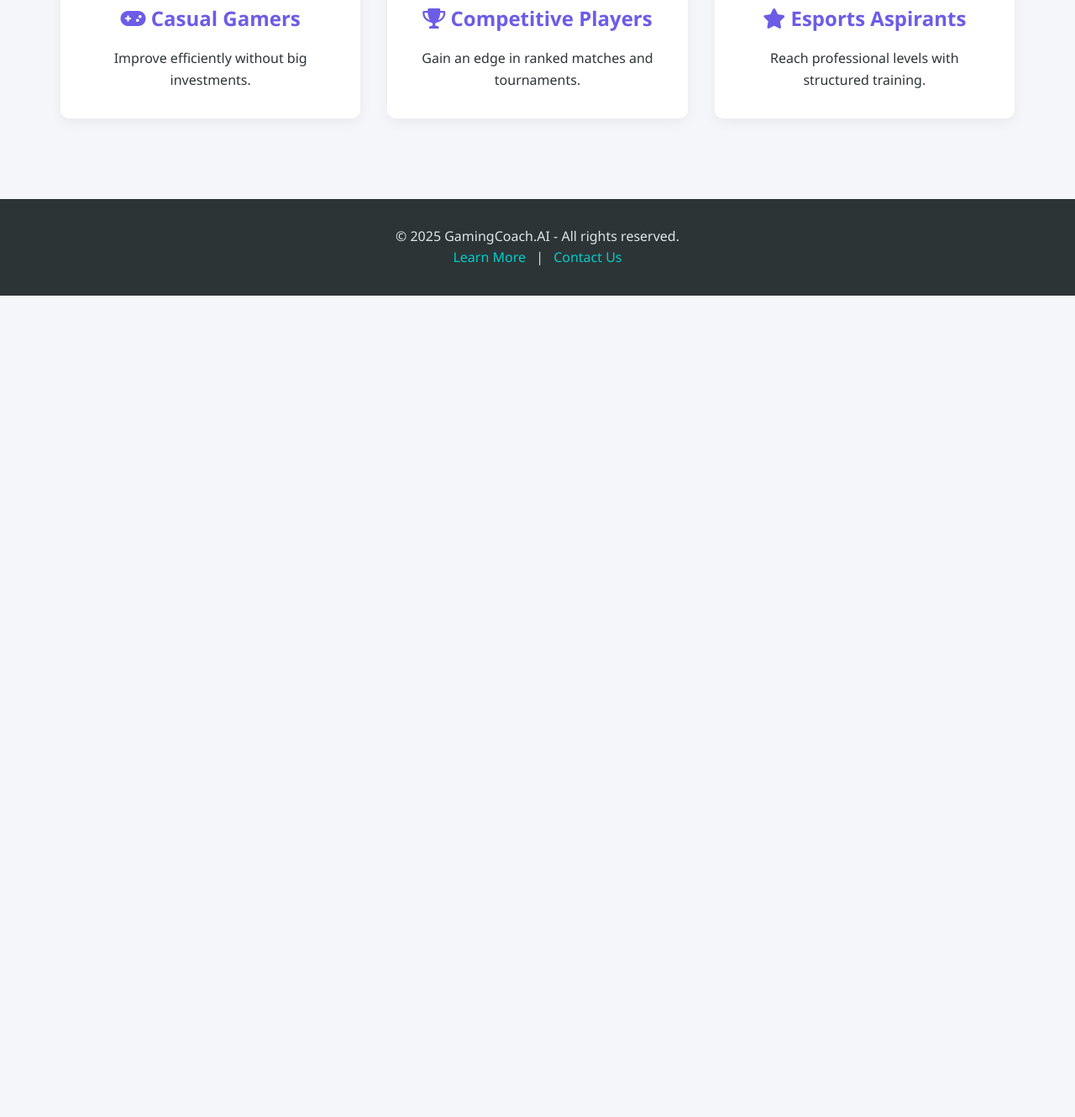
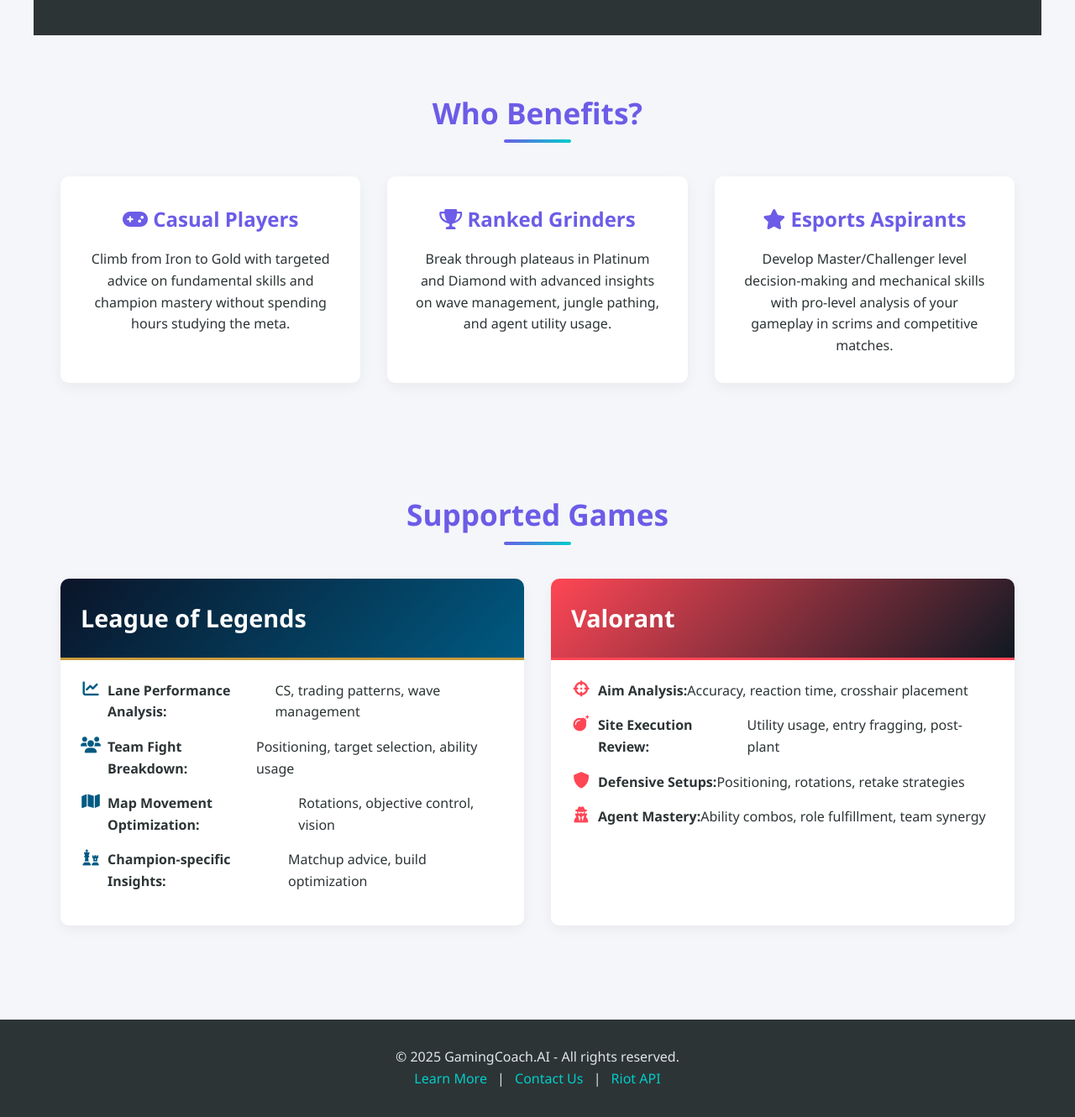
Before and after one commit to AlanYy-42/gaming-coach-ai, a plain HTML site: page index.html in a window 1280 px wide. Shown: the part 1301-2631 px from the top of the page at 84% size. Before the commit the page ends 1653 px from the top, so only its background shows below. Drawn offline with Linux system fonts and the light colour scheme.

Commit message:
first commit

```diff
--- a/index.html
+++ b/index.html
@@ -10,23 +10,27 @@
 <body>
     <header>
         <h1>GamingCoach.AI</h1>
-        <p>Level up your game with personalized AI coaching</p>
+        <p>Level up your Riot Games experience with personalized AI coaching</p>
+        <div class="game-icons">
+            <span class="game-icon lol">LoL</span>
+            <span class="game-icon valorant">VAL</span>
+        </div>
     </header>
 
     <section id="problem">
         <h2>The Problem: Inefficient Improvement</h2>
-        <p><strong>Lack of Feedback:</strong> Gamers struggle without personalized insights.</p>
-        <p><strong>Time Consuming:</strong> Trial and error learning is inefficient.</p>
-        <p><strong>Limited Coaching:</strong> Professional coaching is not widely accessible.</p>
+        <p><strong>Lack of Feedback:</strong> Riot Games players struggle to understand their mistakes in complex team fights and strategic decisions.</p>
+        <p><strong>Time Consuming:</strong> Reviewing VODs and analyzing your own gameplay takes hours away from actual playing time.</p>
+        <p><strong>Limited Coaching:</strong> Professional coaching for League of Legends and Valorant is expensive and not accessible to most players.</p>
     </section>
 
     <section id="solution">
         <h2>How Our AI Works</h2>
         <ul>
-            <li><strong>Gameplay Data:</strong> Collects in-game stats and player actions.</li>
-            <li><strong>AI Analysis:</strong> Identifies mistakes and patterns using ML.</li>
-            <li><strong>Personalized Feedback:</strong> Generates reports and suggests improvements.</li>
-            <li><strong>Training Drills:</strong> Tailored practice to address weaknesses.</li>
+            <li><strong>Gameplay Data:</strong> Connects to Riot API to collect match history, champion stats, CS scores, vision scores, and combat metrics.</li>
+            <li><strong>AI Analysis:</strong> Identifies mistakes in positioning, map awareness, and mechanical execution using machine learning trained on pro player data.</li>
+            <li><strong>Personalized Feedback:</strong> Generates detailed reports on your performance with specific suggestions for champion pool, item builds, and team fight positioning.</li>
+            <li><strong>Training Drills:</strong> Creates custom practice routines for improving CS in LoL or aim training in Valorant based on your specific weaknesses.</li>
         </ul>
     </section>
 
@@ -34,23 +38,47 @@
         <h2>Who Benefits?</h2>
         <div class="benefit-container">
             <div class="benefit">
-                <h3><i class="fas fa-gamepad"></i> Casual Gamers</h3>
-                <p>Improve efficiently without big investments.</p>
+                <h3><i class="fas fa-gamepad"></i> Casual Players</h3>
+                <p>Climb from Iron to Gold with targeted advice on fundamental skills and champion mastery without spending hours studying the meta.</p>
             </div>
             <div class="benefit">
-                <h3><i class="fas fa-trophy"></i> Competitive Players</h3>
-                <p>Gain an edge in ranked matches and tournaments.</p>
+                <h3><i class="fas fa-trophy"></i> Ranked Grinders</h3>
+                <p>Break through plateaus in Platinum and Diamond with advanced insights on wave management, jungle pathing, and agent utility usage.</p>
             </div>
             <div class="benefit">
                 <h3><i class="fas fa-star"></i> Esports Aspirants</h3>
-                <p>Reach professional levels with structured training.</p>
+                <p>Develop Master/Challenger level decision-making and mechanical skills with pro-level analysis of your gameplay in scrims and competitive matches.</p>
+            </div>
+        </div>
+    </section>
+
+    <section id="games">
+        <h2>Supported Games</h2>
+        <div class="games-container">
+            <div class="game lol">
+                <h3>League of Legends</h3>
+                <div class="game-features">
+                    <p><i class="fas fa-chart-line"></i> <strong>Lane Performance Analysis:</strong> CS, trading patterns, wave management</p>
+                    <p><i class="fas fa-users"></i> <strong>Team Fight Breakdown:</strong> Positioning, target selection, ability usage</p>
+                    <p><i class="fas fa-map"></i> <strong>Map Movement Optimization:</strong> Rotations, objective control, vision</p>
+                    <p><i class="fas fa-chess"></i> <strong>Champion-specific Insights:</strong> Matchup advice, build optimization</p>
+                </div>
+            </div>
+            <div class="game valorant">
+                <h3>Valorant</h3>
+                <div class="game-features">
+                    <p><i class="fas fa-crosshairs"></i> <strong>Aim Analysis:</strong> Accuracy, reaction time, crosshair placement</p>
+                    <p><i class="fas fa-bomb"></i> <strong>Site Execution Review:</strong> Utility usage, entry fragging, post-plant</p>
+                    <p><i class="fas fa-shield-alt"></i> <strong>Defensive Setups:</strong> Positioning, rotations, retake strategies</p>
+                    <p><i class="fas fa-user-secret"></i> <strong>Agent Mastery:</strong> Ability combos, role fulfillment, team synergy</p>
+                </div>
             </div>
         </div>
     </section>
 
     <footer>
         <p>© 2025 GamingCoach.AI - All rights reserved.</p>
-        <p><a href="#">Learn More</a> | <a href="#">Contact Us</a></p>
+        <p><a href="#">Learn More</a> | <a href="#">Contact Us</a> | <a href="https://developer.riotgames.com/">Riot API</a></p>
     </footer>
 </body>
 </html>
--- a/styles.css
+++ b/styles.css
@@ -253,3 +253,104 @@
 section:nth-child(2) { animation-delay: 0.2s; }
 section:nth-child(3) { animation-delay: 0.4s; }
 section:nth-child(4) { animation-delay: 0.6s; }
+
+.game-icons {
+  display: flex;
+  justify-content: center;
+  gap: 1rem;
+  margin-top: 1.5rem;
+}
+
+.game-icon {
+  display: inline-block;
+  padding: 0.5rem 1rem;
+  border-radius: 5px;
+  font-weight: bold;
+  font-size: 1.2rem;
+  box-shadow: 0 2px 8px rgba(0, 0, 0, 0.2);
+}
+
+.game-icon.lol {
+  background-color: #0A1428;
+  color: #C89B3C;
+  border: 1px solid #C89B3C;
+}
+
+.game-icon.valorant {
+  background-color: #FF4655;
+  color: white;
+  border: 1px solid #0F1923;
+}
+
+/* Games Section */
+#games {
+  background-color: var(--light-bg);
+  padding-bottom: 5rem;
+}
+
+.games-container {
+  display: grid;
+  grid-template-columns: 1fr;
+  gap: 2rem;
+}
+
+@media (min-width: 768px) {
+  .games-container {
+    grid-template-columns: repeat(2, 1fr);
+  }
+}
+
+.game {
+  background: white;
+  border-radius: 10px;
+  overflow: hidden;
+  box-shadow: 0 5px 15px rgba(0, 0, 0, 0.05);
+  transition: transform 0.3s ease;
+}
+
+.game:hover {
+  transform: translateY(-5px);
+}
+
+.game h3 {
+  padding: 1.5rem;
+  margin: 0;
+  color: white;
+  font-size: 1.8rem;
+}
+
+.game.lol h3 {
+  background: linear-gradient(135deg, #0A1428, #005A82);
+  border-bottom: 3px solid #C89B3C;
+}
+
+.game.valorant h3 {
+  background: linear-gradient(135deg, #FF4655, #0F1923);
+  border-bottom: 3px solid #FF4655;
+}
+
+.game-features {
+  padding: 1.5rem;
+}
+
+.game-features p {
+  margin-bottom: 1rem;
+  display: flex;
+  align-items: flex-start;
+}
+
+.game-features i {
+  margin-right: 0.5rem;
+  color: var(--primary-color);
+  font-size: 1.2rem;
+  min-width: 1.5rem;
+  text-align: center;
+}
+
+.game.lol .game-features i {
+  color: #005A82;
+}
+
+.game.valorant .game-features i {
+  color: #FF4655;
+}
```
Also changed, not shown: 1 other file.
